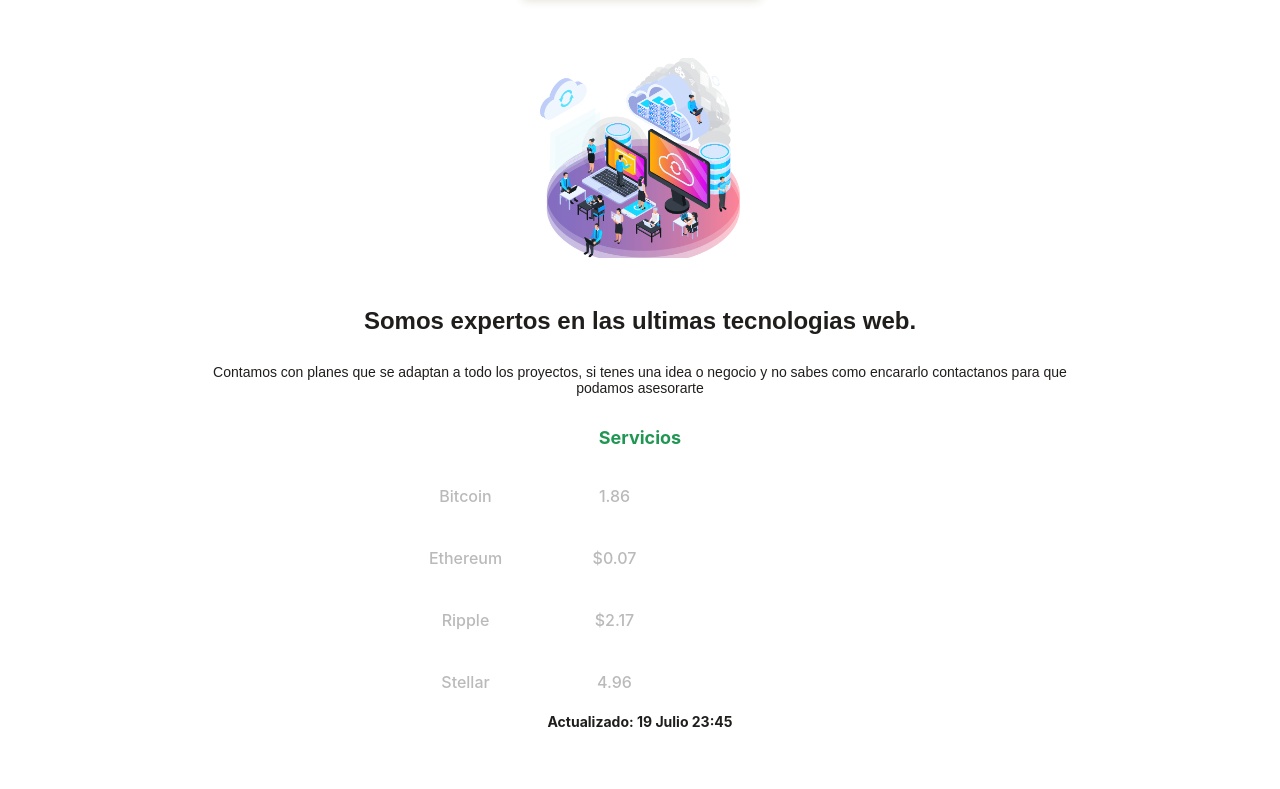
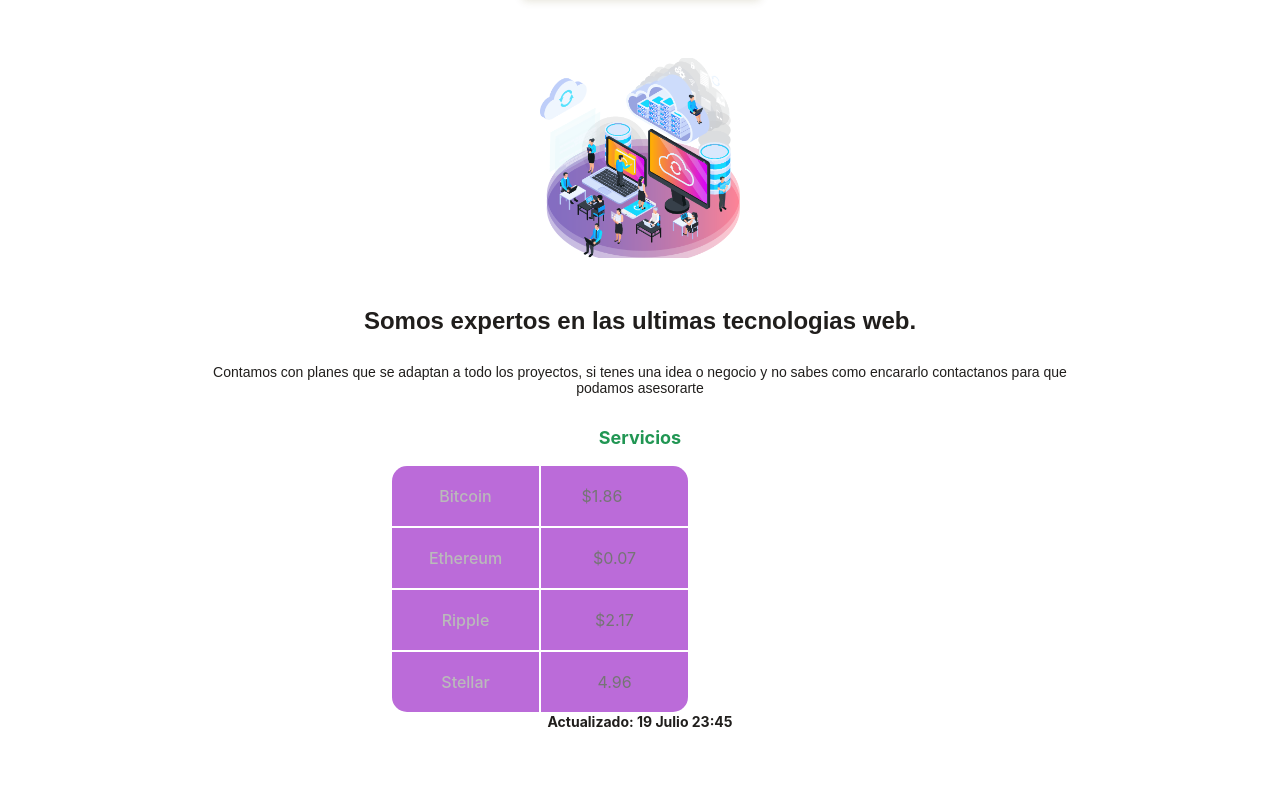
Before and after one commit to JuanTorchia/responsiveMobileFirst, a plain HTML site: page index.html in a window 1280 px wide. Shown: the part 356-1145 px from the top of the page. Drawn offline with Linux system fonts and the light colour scheme.

Commit message:
Se le dio estilo a las tablas

```diff
--- a/index.html
+++ b/index.html
@@ -35,7 +35,7 @@
                 <table>
                     <tr>
                         <td class="table__top-left">Bitcoin</td>
-                        <td class="table__top-right table__right">1.86<span></span></td>
+                        <td class="table__top-right table__right">$1.86<span class="down"></span></td>
                     </tr>
                     <tr>
                         <td>Ethereum</td>
@@ -46,8 +46,8 @@
                         <td class="table__right">$2.17</td>
                     </tr>
                     <tr>
-                        <td class="table__bottom-left">Stellar</td>
-                        <td class="table__bottom-right table__right">4.96</td>
+                        <td class="table__botton-left">Stellar</td>
+                        <td class="table__botton-right table__right">4.96</td>
                     </tr>
                 </table>
             </div>
--- a/style.css
+++ b/style.css
@@ -189,5 +189,37 @@ main {
     font-weight: 500;
     line-height: 1.9rem;
     color: var(--grey);
-    background-color: var(--just-white);
+    background-color: var(--off-white);
 }
+
+.currency-table--container .table__top-left {
+    border-radius: 15px 0 0 0;
+}
+
+.currency-table--container .table__top-right {
+    border-radius: 0 15px 0 0;
+}
+.currency-table--container .table__botton-left{
+    border-radius: 0 0 0 15px;
+}
+.currency-table--container .table__botton-right{
+    border-radius: 0 0 15px 0;
+}
+
+.currency-table--container .table__right {
+    font-size:  1.4 rem;
+    font-weight: normal;
+    line-height: 1.7rem;
+    color: #757575;
+}
+
+.currency-table--container .down {
+    display: inline-block;
+    width: 15px;
+    height: 15px;
+    margin-left: 10px;
+    background-image: url(./assets/imgs/trending-down\ 1.png);
+    background-size: cover;
+    background-position: center;
+    background-repeat: no-repeat;
+}
```
